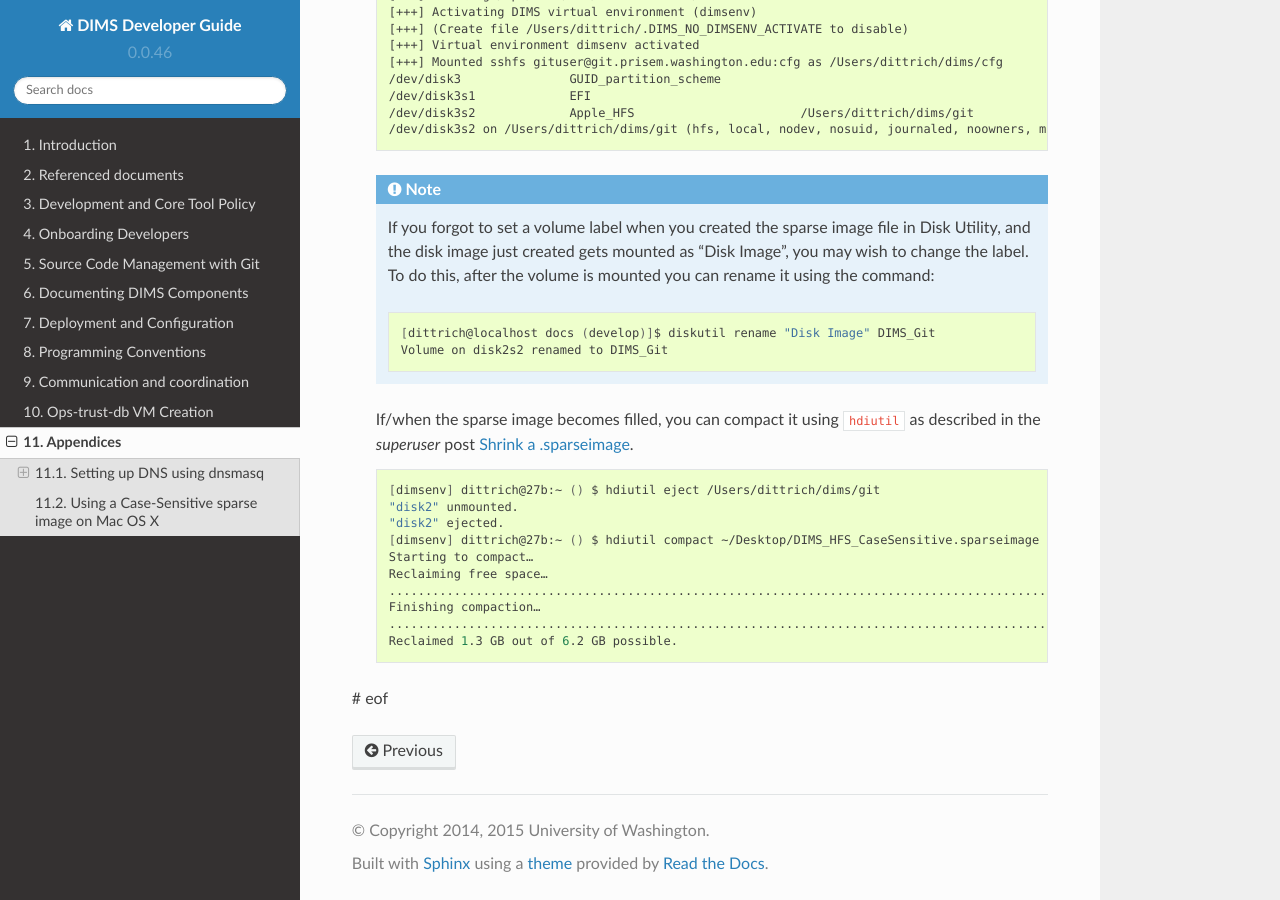
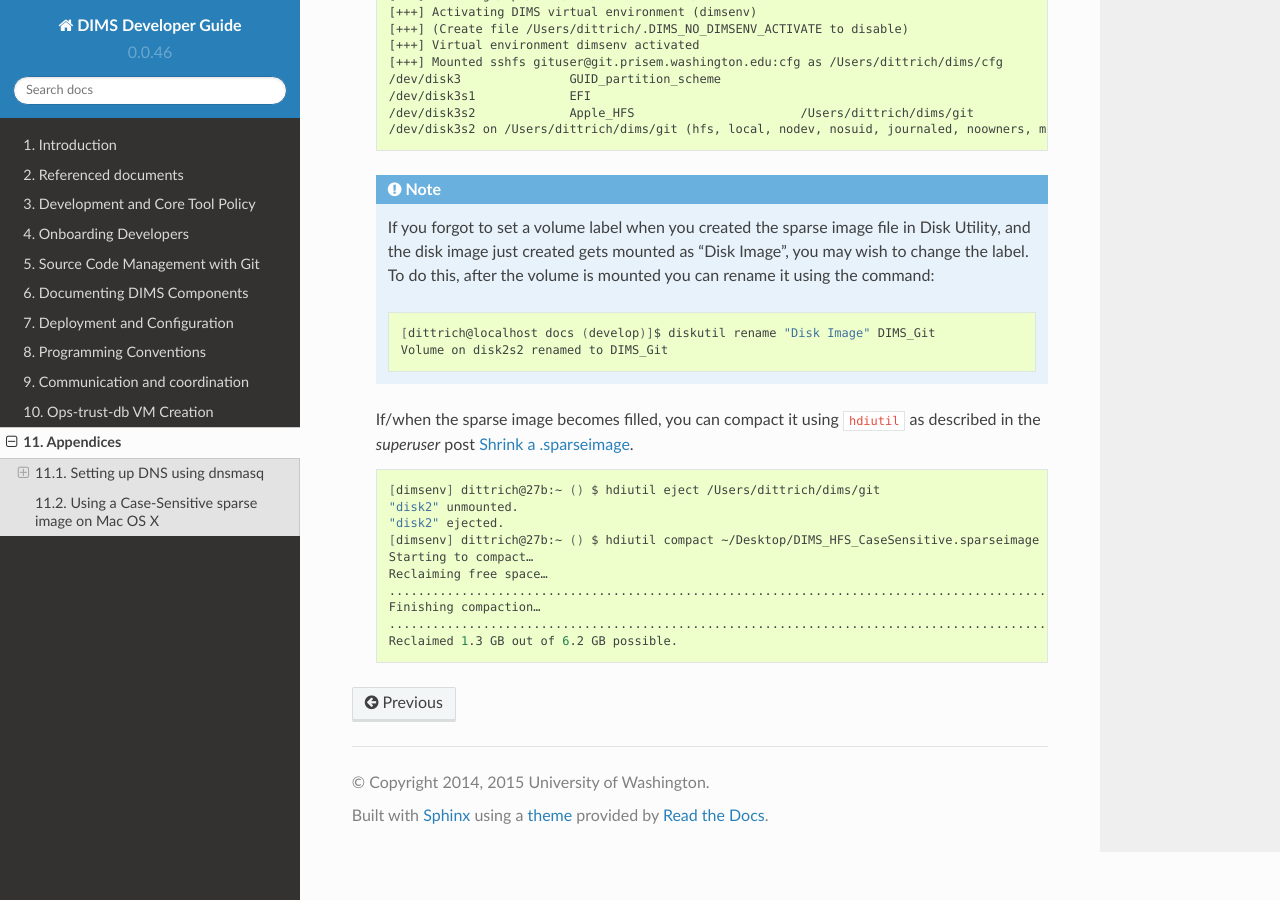
Before and after one commit to uw-dims/dims-devguide, a Sphinx documentation site: the page built from docs/source/appendices.rst, in a window 1280 px wide and 900 px high, scrolled down 8971 px. Built offline with Sphinx 7.4.7 and the Read the Docs theme 2.0.0, drawn with Linux system fonts in a browser that asks for light colours; pages that are not in the unit, such as notebooks, are missing from menus.

Commit message:
ReST file comments start with '..', not '#'.  Fix EOF marker so it doesn't get rendered.

```diff
--- a/docs/source/appendices.rst
+++ b/docs/source/appendices.rst
@@ -573,4 +573,4 @@ space by allocating a disk image larger than is necessary.
 
 .. _Shrink a .sparseimage: http://superuser.com/questions/275148/shrink-a-sparseimage
 
-# eof
+.. EOF
```
